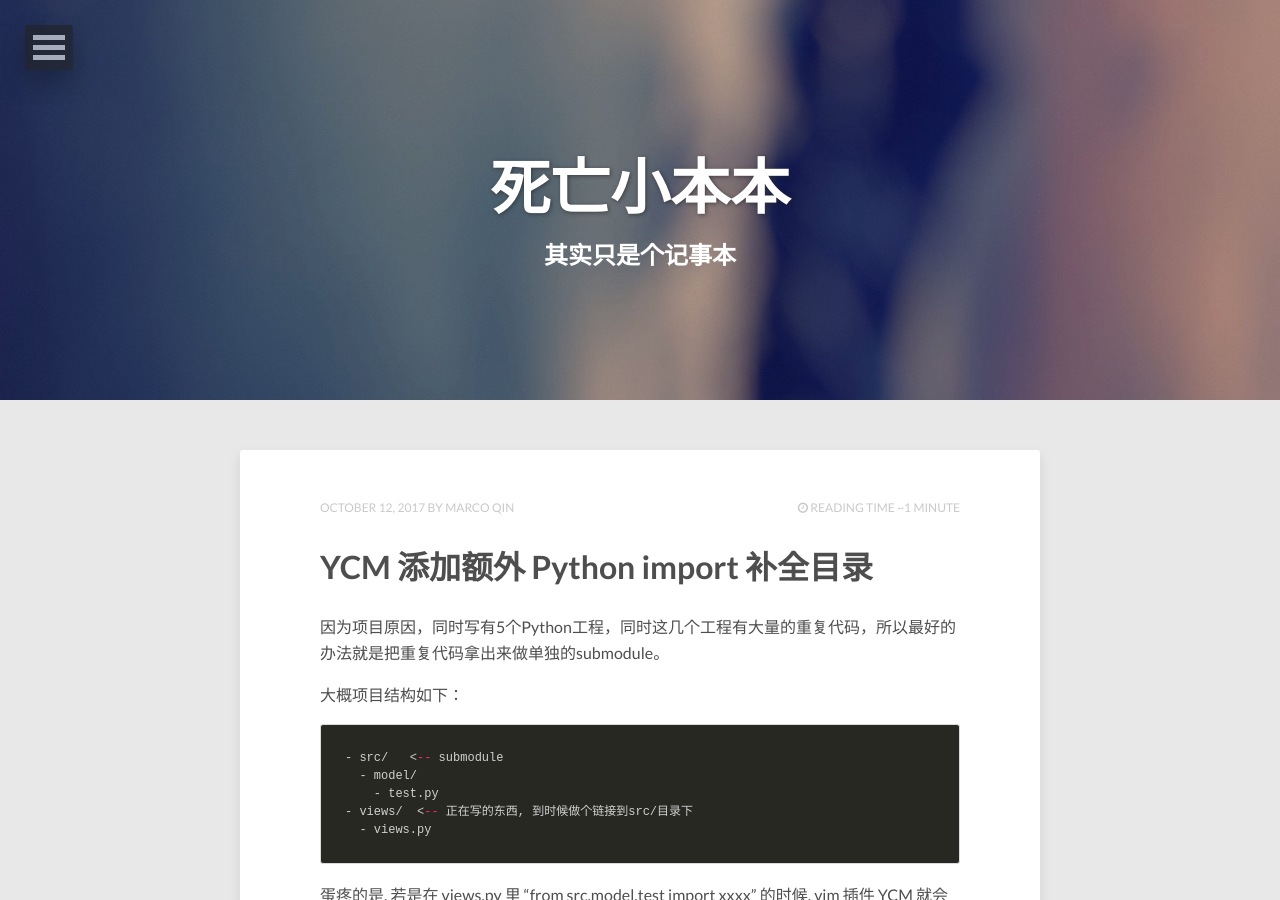
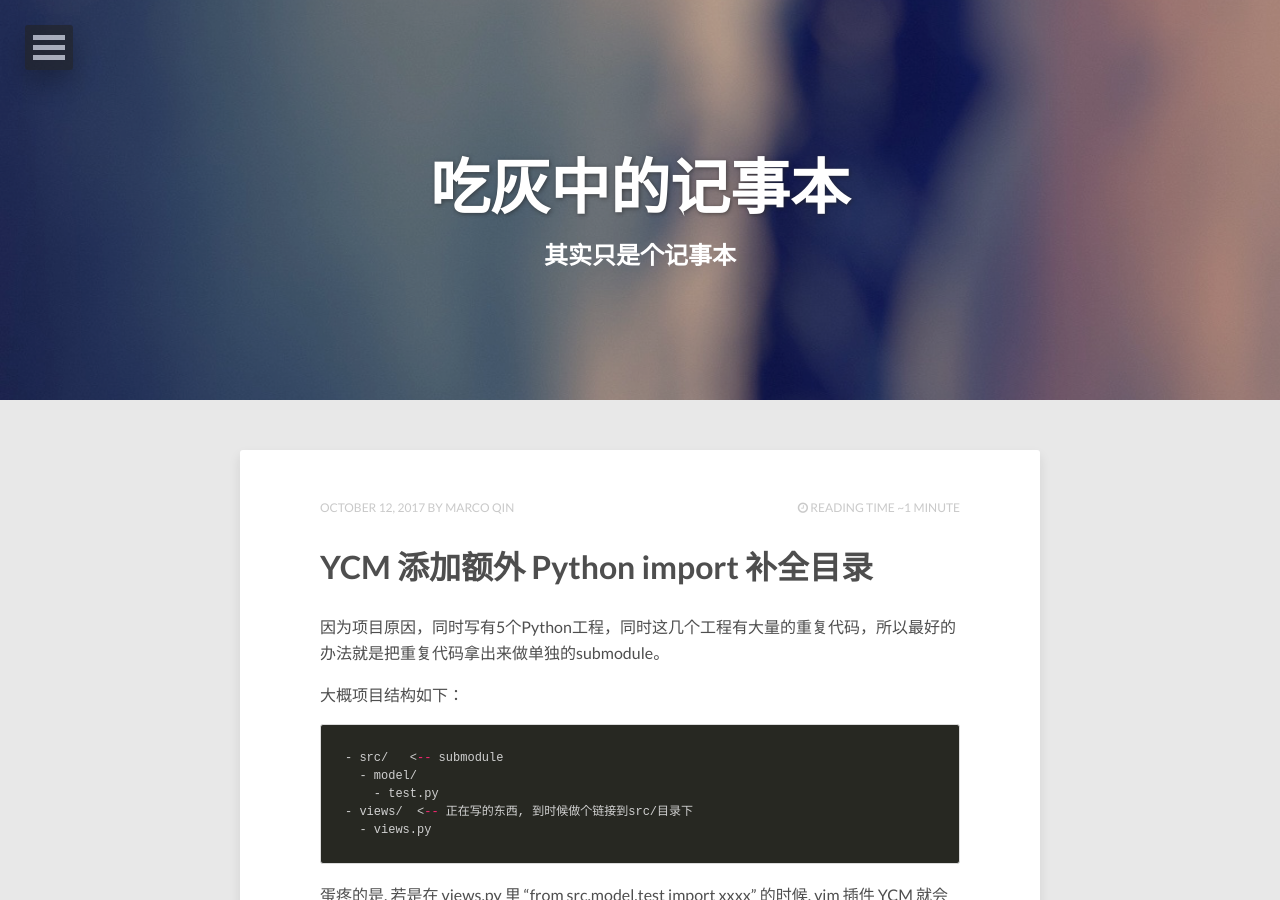
Before and after one commit to MarcoQin/MarcoQin.github.io, a Jekyll site: the page built from index.html, in a window 1280 px wide and 900 px high. Built offline with Jekyll 4.4.1, drawn with Linux system fonts in a browser that asks for light colours; nearby versions of some CDN libraries; the list of posts is cut into pages by our own code.

Commit message:
Update _config.yml

```diff
--- a/_config.yml
+++ b/_config.yml
@@ -1,4 +1,4 @@
-title:            死亡小本本
+title:            吃灰中的记事本
 description:      Marco's NoteBook
 disqus_shortname: marcoqin
 reading_time:     true
```
